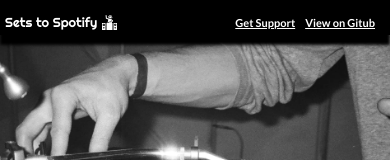
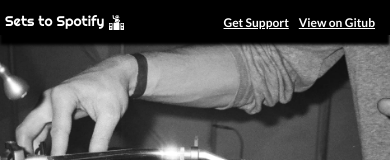
Before and after one commit to akjadoon/sets-to-spotify, a React (Create React App) app in the folder frontend/mix-to-playlist/: page /logged_in in a window 390 px wide. Shown: the top 160 px of the page. Built offline with nearby package versions, Linux system fonts and the light colour scheme; no server answers.

Commit message:
header appears normally on mobile

```diff
--- a/frontend/mix-to-playlist/src/components/Header.css
+++ b/frontend/mix-to-playlist/src/components/Header.css
@@ -66,11 +66,11 @@
         height: 15px;
     }
     .Header p {
-        font-size: 13px;
+        font-size: 14px;
         margin-left: 5px;
     }
     .Header a {
-        font-size: 11px;
+        font-size: 12px;
         margin: 0px 5px;
     }
     .HeaderTabs {
```
